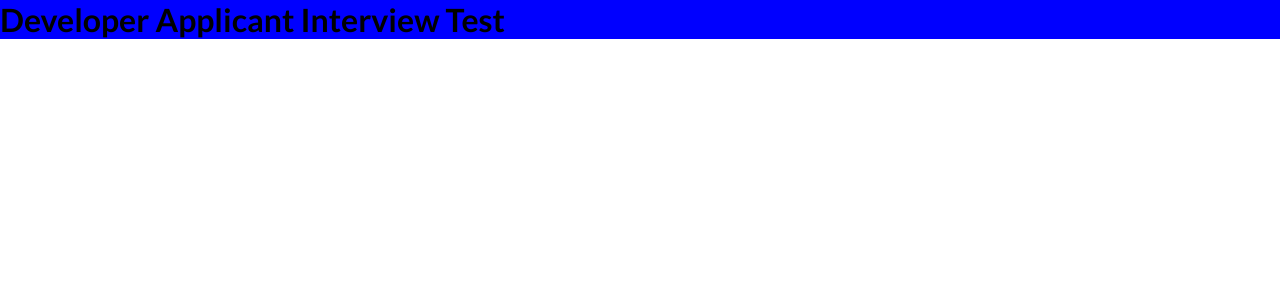
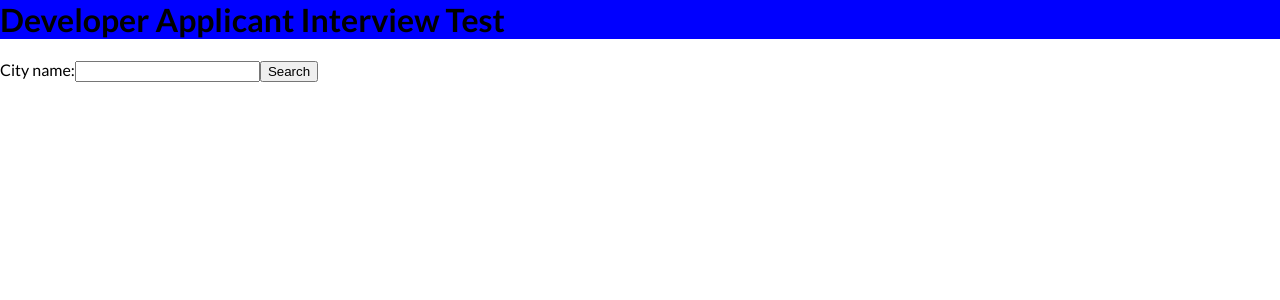
Before and after one commit to lausoffici/weather-challenge, a React app: page / in a window 1280 px wide. Shown: the top 300 px of the page. Built offline with nearby package versions, Linux system fonts and the light colour scheme.

Commit message:
add CityPicker and implement fetching current and forecast weather data

```diff
--- /dev/null
+++ b/src/components/CityPicker/CityPicker.tsx
@@ -0,0 +1,19 @@
+import React, { Dispatch, FC, FormEvent, SetStateAction } from 'react';
+
+type CityPickerProps = {
+  handleCitySubmit: (event: FormEvent) => void;
+  cityName: string;
+  setCityName: Dispatch<SetStateAction<string>>;
+};
+
+const CityPicker: FC<CityPickerProps> = ({ handleCitySubmit, cityName, setCityName }) => (
+  <form onSubmit={handleCitySubmit}>
+    <label>
+      City name:
+      <input type="text" name="cityName" value={cityName} onChange={(e) => setCityName(e.target.value)} />
+    </label>
+    <input type="submit" value="Search" />
+  </form>
+);
+
+export default CityPicker;
--- a/src/components/CurrentWeather/CurrentWeather.tsx
+++ /dev/null
@@ -1,25 +0,0 @@
-import React, { useEffect } from 'react';
-import { useFetch } from '../../hooks/useFetch';
-import { LocationResponse } from '../../types/index';
-
-export type CurrentWeatherProps = {
-  locationData?: LocationResponse
-};
-
-const CurrentWeather: React.FC<CurrentWeatherProps> = ({ locationData }) => {
-  const url = `${process.env.WEATHER_API_URL}&lat=${locationData?.lat}&lon=${locationData?.lon}`;
-  const { data, get } = useFetch(url, false);
-
-  useEffect(() => {
-    if (locationData) {
-      get();
-    }
-  }, [locationData, get]);
-
-  return (
-    <div>
-    </div>
-  );
-};
-
-export default CurrentWeather;
--- a/src/components/Location/Location.tsx
+++ b/src/components/Location/Location.tsx
@@ -1,13 +1,38 @@
-import React from 'react';
+import React, { FormEvent, useState } from 'react';
 import { useFetch } from '../../hooks/useFetch';
-import { LocationResponse } from '../../types/index';
-import CurrentWeather from '../CurrentWeather/CurrentWeather';
+import { ForecastResponse, LocationResponse, WeatherResponse } from '../../types/index';
+import CityPicker from '../CityPicker/CityPicker';
+import Current from '../Weather/Current';
+import Forecast from '../Weather/Forecast';
 
 const Location: React.FC = () => {
-  const { data } = useFetch<LocationResponse>(process.env.LOCATION_API_URL!);
+  const [cityName, setCityName] = useState<string>('');
+
+  const { data: locationData } = useFetch<LocationResponse>(process.env.LOCATION_API_URL || '');
+  const { data: forecastData, get: getForecastData } = useFetch<ForecastResponse>(process.env.FORECAST_API_URL || '', false);
+  const { data: currentWeatherData, get: getCurrentWeatherData } = useFetch<WeatherResponse>(process.env.WEATHER_API_URL || '', false);
+
+  const handleCitySubmit = (event: FormEvent) => {
+    event.preventDefault();
+    if (!locationData && !cityName) return;
+
+    if (cityName) {
+      const queryParams = `&q=${cityName}`;
+      getCurrentWeatherData(queryParams);
+      getForecastData(queryParams);
+    } else {
+      const queryParams = `&lat=${locationData?.lat}&lon=${locationData?.lon}`;
+      getCurrentWeatherData(queryParams);
+      getForecastData(queryParams);
+    }
+  }
 
   return (
-    <CurrentWeather locationData={data} />
+    <>
+      <CityPicker handleCitySubmit={handleCitySubmit} cityName={cityName} setCityName={setCityName} />
+      { currentWeatherData && <Current data={currentWeatherData} /> }
+      { forecastData && <Forecast data={forecastData} /> }
+    </>
   );
 };
 
--- /dev/null
+++ b/src/components/Weather/Current.tsx
@@ -0,0 +1,15 @@
+import React from 'react';
+import { WeatherResponse } from '../../types/index';
+
+export type CurrentWeatherProps = {
+  data?: WeatherResponse
+};
+
+const CurrentWeather: React.FC<CurrentWeatherProps> = ({ data }) => {
+  console.log(data);
+  return (
+    <div />
+  );
+};
+
+export default CurrentWeather;
--- /dev/null
+++ b/src/components/Weather/Forecast.tsx
@@ -0,0 +1,15 @@
+import React from 'react';
+import { ForecastResponse } from '../../types/index';
+
+export type ForecastProps = {
+  data?: ForecastResponse
+};
+
+const Forecast: React.FC<ForecastProps> = ({ data }) => {
+  console.log(data);
+  return (
+    <div />
+  );
+};
+
+export default Forecast;
--- a/src/hooks/useFetch.ts
+++ b/src/hooks/useFetch.ts
@@ -6,7 +6,7 @@ type UseFetchResponse<T> = {
   get: GetRequest
 };
 
-type GetRequest = () => Promise<void>;
+type GetRequest = (endpoint?: string) => Promise<void>;
 
 export type Status = 'idle' | 'resolved' | 'error' | 'pending';
 
@@ -14,12 +14,11 @@ export const useFetch = <T>(url: string, initialFetch = true): UseFetchResponse<
   const [status, setStatus] = useState<Status>('idle');
   const [data, setData] = useState<T | undefined>(undefined);
 
-  const fetchData = useCallback(async () => {
+  const fetchData = useCallback(async (endpoint?: string) => {
     setStatus('pending');
-    console.log(`fetching: ${url}`);
     try {
       // fetch url
-      const response = await fetch(url);
+      const response = await fetch(url + (endpoint || ''));
       if (!response.ok) {
         throw new Error('Failed to fetch');
       }
@@ -40,7 +39,10 @@ export const useFetch = <T>(url: string, initialFetch = true): UseFetchResponse<
     fetchData();
   }, [initialFetch, url, fetchData]);
 
-  const get: GetRequest = useCallback(() => fetchData(), [fetchData]);
+  const get: GetRequest = useCallback(
+    (endpoint?: string) => fetchData(endpoint),
+    [fetchData],
+  );
 
   return { status, data, get };
 };
```
Also changed, not shown: src/types/index.ts (+21 -2 lines), 1 other file (tests, documents, lock files or other folders).
